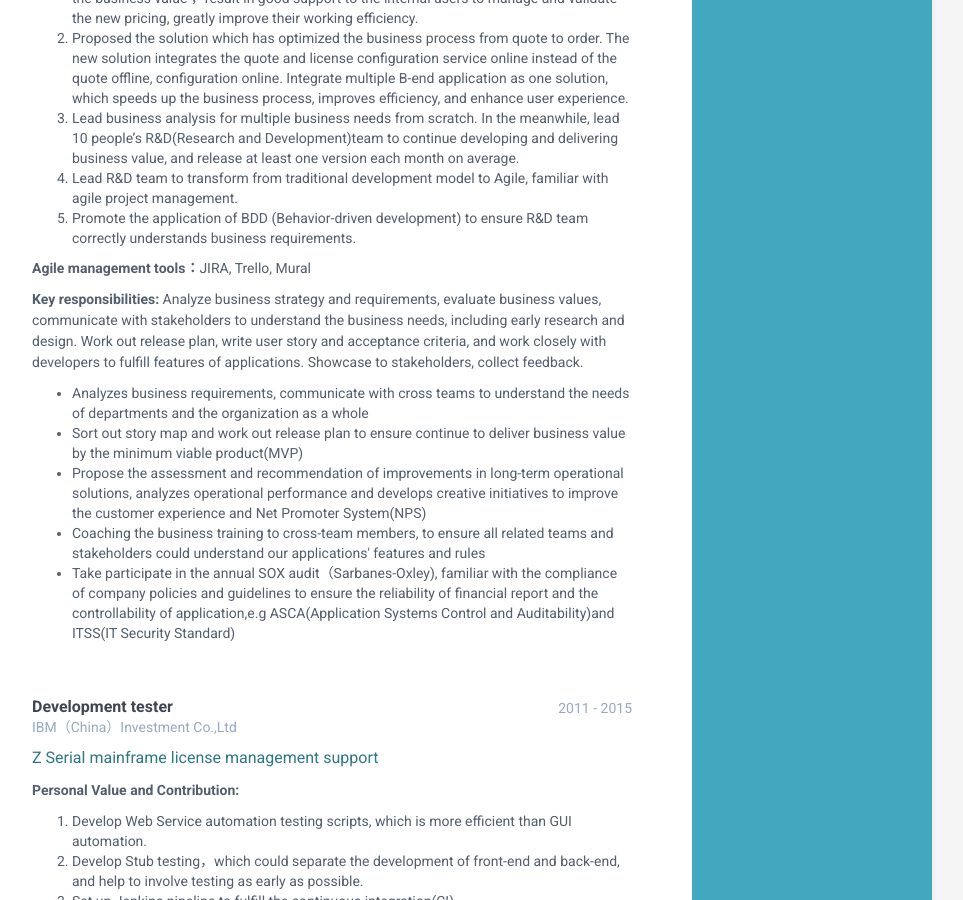
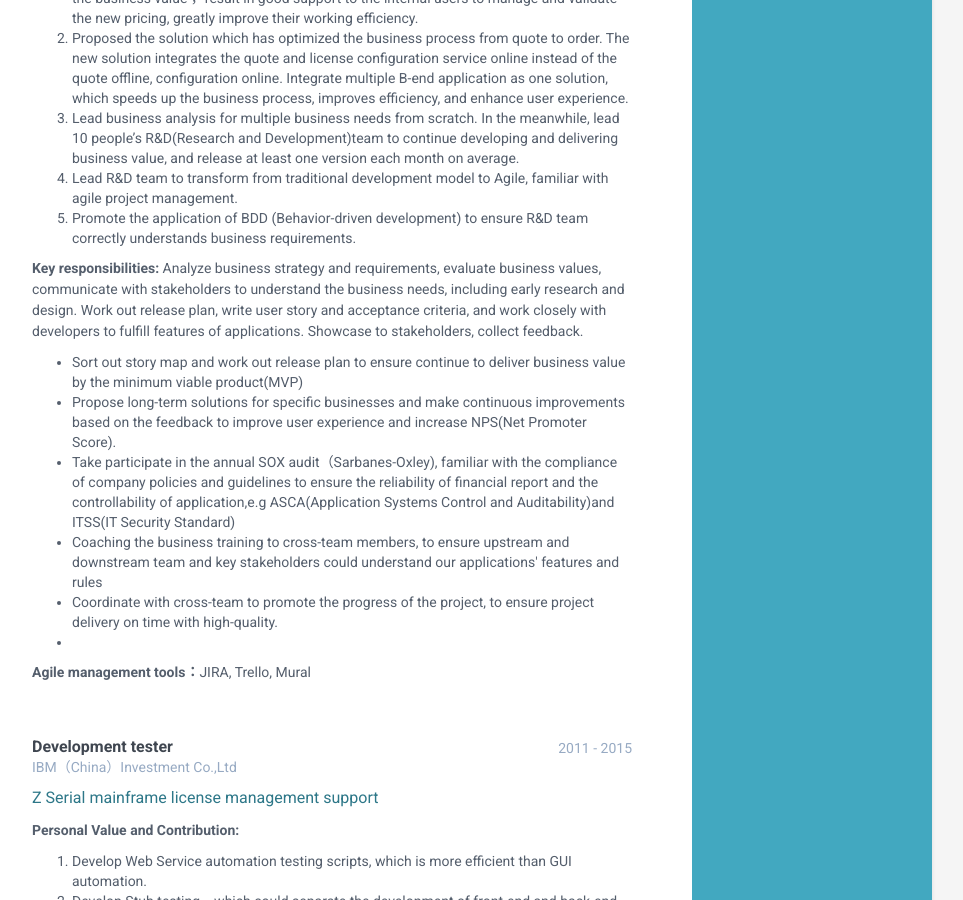
Before and after one commit to liuyang0116/LiuYangResume_EN, a Jekyll site: the page built from index.html, in a window 1280 px wide and 900 px high, scrolled down 1017 px. Shown: the whole window, without its empty margins (188-1151 px from the left). Built offline with Jekyll 4.4.1, drawn with Linux system fonts in a browser that asks for light colours.

Commit message:
Update projects.html

```diff
--- a/_includes/projects.html
+++ b/_includes/projects.html
@@ -22,16 +22,17 @@ Eenterprise internal application to IBM sales and marketing team, which helps th
 					<li>Lead R&D team to transform from traditional development model to Agile, familiar with agile project management.</li>
 					<li>Promote the application of BDD (Behavior-driven development) to ensure R&D team correctly understands business requirements.</li>
 					</ol>
-	<p><b>Agile management tools：</b>JIRA, Trello, Mural</p>
+
 			<p><b>Key responsibilities: </b>Analyze business strategy and requirements, evaluate business values, communicate with stakeholders to understand the business needs, including early research and design. Work out release plan, write user story and acceptance criteria, and work closely with developers to fulfill features of applications. Showcase to stakeholders, collect feedback.</p>
 					<ul>
-					<li>Analyzes business requirements, communicate with cross teams to understand the needs of departments and the organization as a whole</li>
 					<li>Sort out story map and work out release plan to ensure continue to deliver business value by the minimum viable product(MVP)</li>
-					<li>Propose the assessment and recommendation of improvements in long-term operational solutions, analyzes operational performance and develops creative initiatives to improve the customer experience and Net Promoter System(NPS)</li>
-					<li>Coaching the business training to cross-team members, to ensure all related teams and stakeholders could understand our applications' features and rules</li>
-			                <li>Take participate in the annual SOX audit（Sarbanes-Oxley), familiar with the compliance of company policies and guidelines to ensure the reliability of financial report and the controllability of application,e.g ASCA(Application Systems Control and Auditability)and ITSS(IT Security Standard)</li></ul>
+					<li>Propose long-term solutions for specific businesses and make continuous improvements based on the feedback to improve user experience and increase NPS(Net Promoter Score). </li>
+			                <li>Take participate in the annual SOX audit（Sarbanes-Oxley), familiar with the compliance of company policies and guidelines to ensure the reliability of financial report and the controllability of application,e.g ASCA(Application Systems Control and Auditability)and ITSS(IT Security Standard)</li>
+					<li>Coaching the business training to cross-team members, to ensure upstream and downstream team and key stakeholders could understand our applications' features and rules</li>
+					<li>Coordinate with cross-team to promote the progress of the project, to ensure project delivery on time with high-quality.<li>
+					</ul>
 
-
+			<p><b>Agile management tools：</b>JIRA, Trello, Mural</p>
                 </div><!--//item-->
 				<br></br>
 						<div class="upper-row">
```
